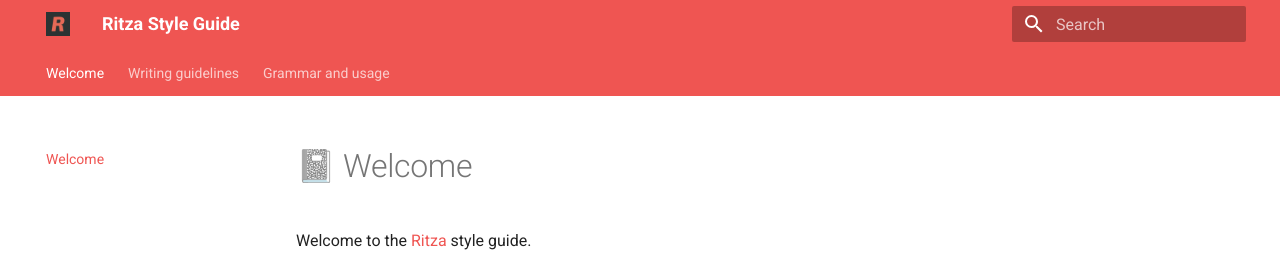
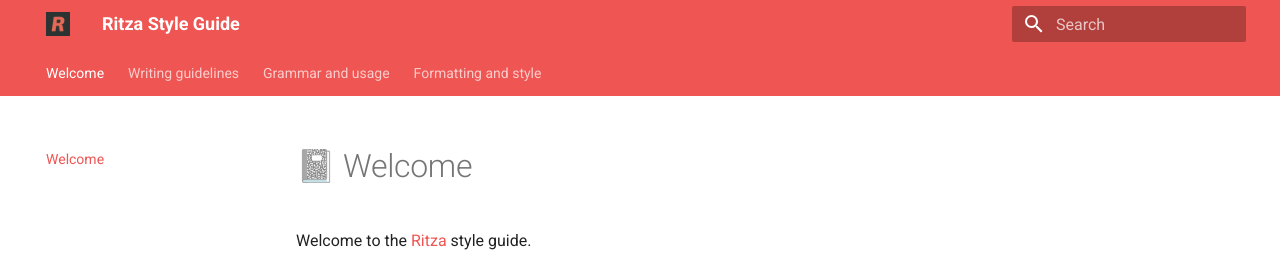
Before and after one commit to ritza-co/styleguide.ritza.co, an MkDocs documentation site: the page built from docs/index.md, in a window 1280 px wide. Shown: the top 257 px of the page. Built offline with MkDocs 1.6.1 and Material for MkDocs 9.7.7, drawn with Linux system fonts in a browser that asks for light colours.

Commit message:
Update mkdocs.yml

```diff
--- a/mkdocs.yml
+++ b/mkdocs.yml
@@ -11,6 +11,7 @@ nav:
     - 'Grammar and usage':
         - 'Grammar and usage': grammar-and-usage.md
         - 'Punctuation': punctuation.md
+    - Formatting and style: formatting-and-style.md
 
 theme:
   features:
```
